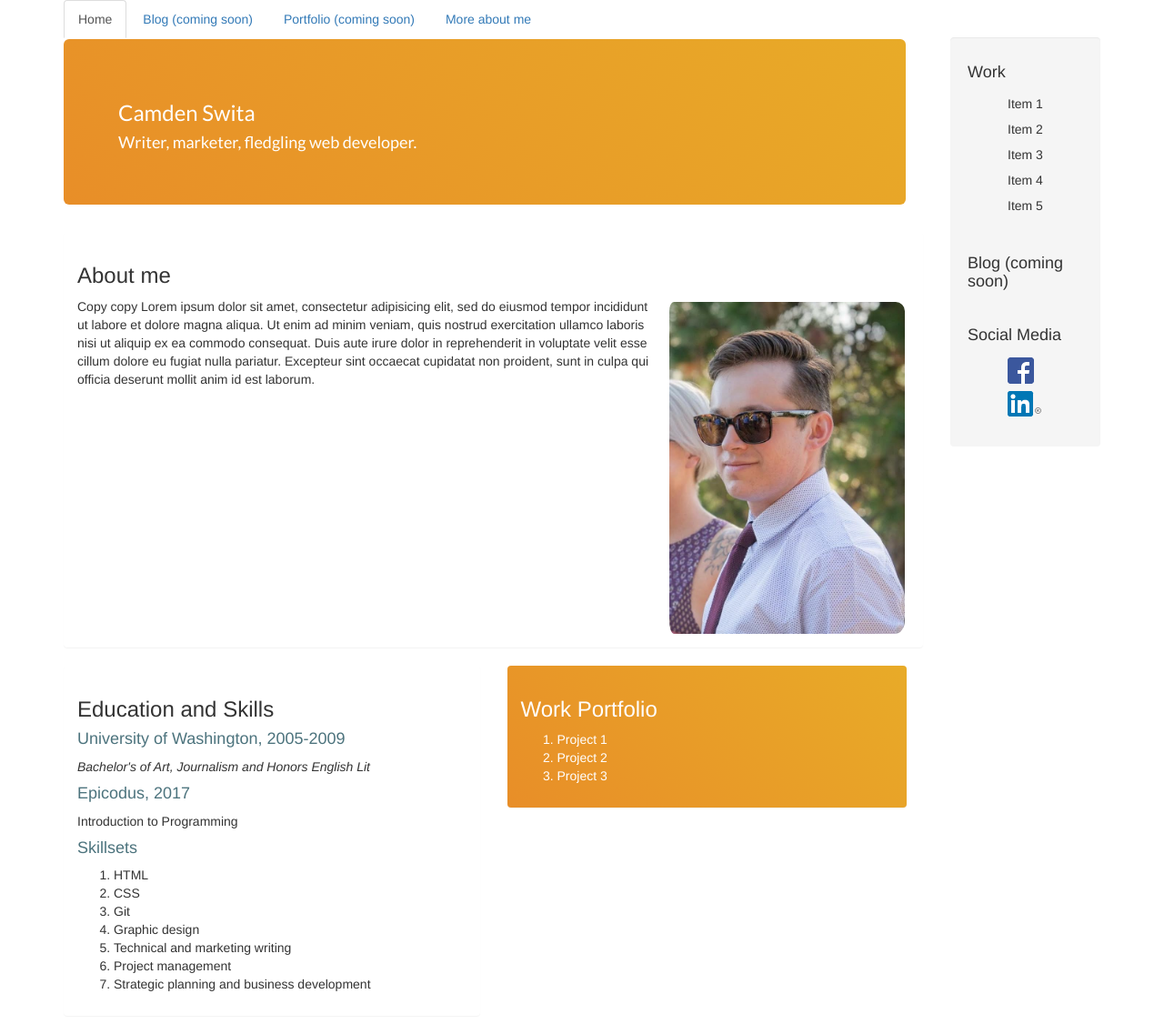
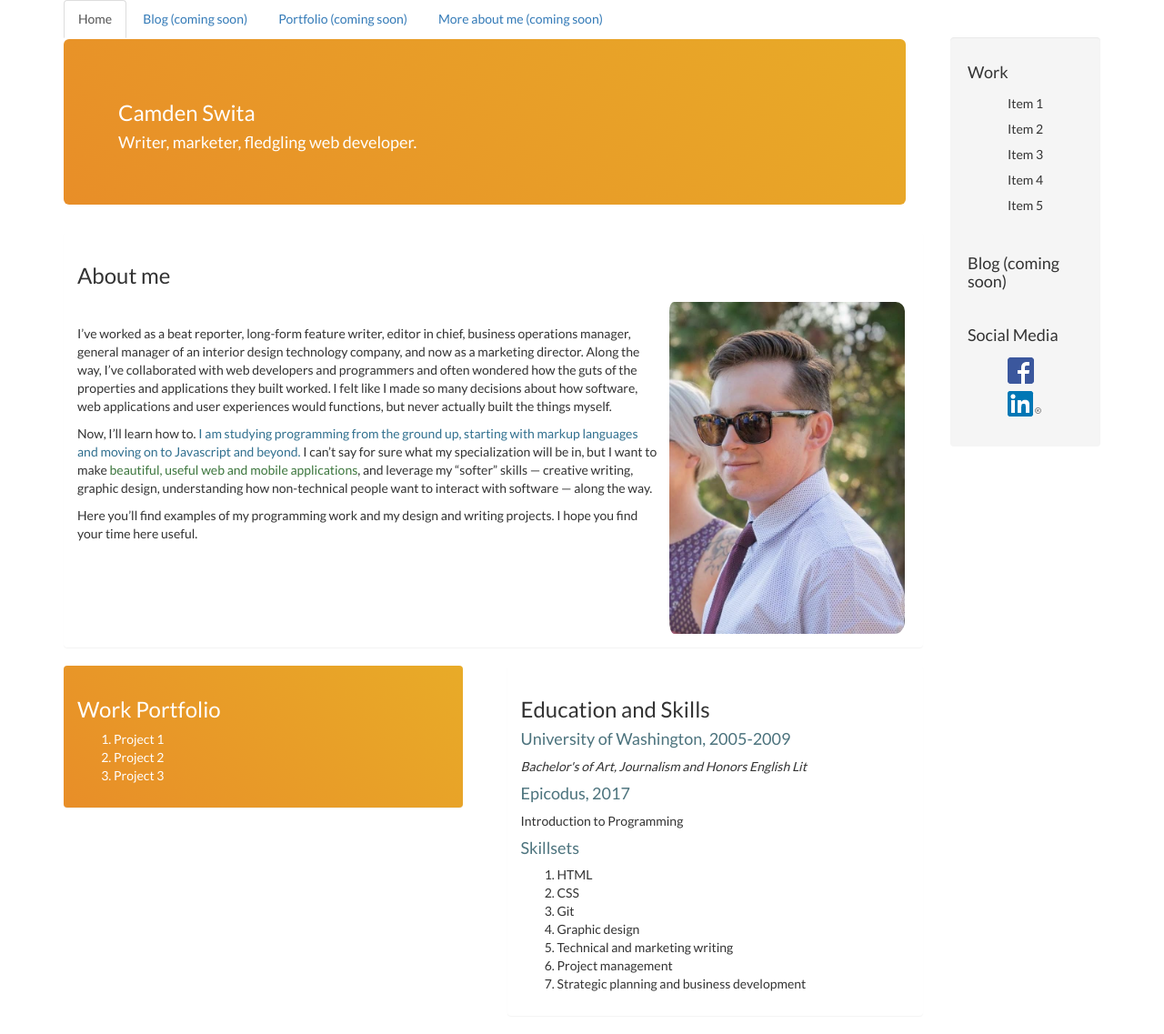
Before and after one commit to okiguess/web-portfolio, a plain HTML site: page index.html in a window 1280 px wide. Shown: the whole page at 91% size. Drawn offline with Linux system fonts and the light colour scheme.

Commit message:
It will add About Me copy, spans with boostrap classes for emphasis, and organize custom stylesheet.

```diff
--- a/css/styles.css
+++ b/css/styles.css
@@ -1,28 +1,42 @@
 /* font-family: 'Lato', sans-serif; */
 
+/*general*/
+
+.container {
+  font-family: 'Lato', sans-serif;
+  height: 1000px;
+}
+
+img {
+  display: block;
+}
+
+.nav {
+  border-bottom: 0;
+}
+
+/*sidebar*/
+
 #sidebar {
+  font-family: 'Lato', sans-serif;
   border: 0;
 }
 
 #sidebar li {
-  padding: 4px;
+  list-style-type: none;
+    padding: 4px;
 }
 
-.container {
-  height: 1000px;
-}
+/*jumbotron*/
 
 .jumbotron {
-  font-family: 'Lato', sans-serif;
   color: #FFFFFF;
   width: 98%;
   background-image: linear-gradient(45deg, #E88E28, #E8AB28);
   margin-top: 2px;
 }
 
-#sidebar li {
-  list-style-type: none;
-}
+/*main content*/
 
 #headshot {
   float: right;
@@ -34,8 +48,8 @@
   border-radius: 15px;
 }
 
-img {
-  display: block;
+#aboutme {
+  margin-top: 40px;
 }
 
 .panel {
@@ -46,10 +60,6 @@ img {
   color: #4C737D;
 }
 
-.nav {
-  border-bottom: 0;
-}
-
 #work {
   background-image: linear-gradient(45deg, #E88E28, #E8AB28);
   width: 96%;
--- a/index.html
+++ b/index.html
@@ -14,7 +14,7 @@
           <li role="presentation" class="active"><a href="#">Home</a></li>
           <li role="presentation"><a href="#">Blog (coming soon)</a></li>
           <li role="presentation"><a href="#">Portfolio (coming soon)</a></li>
-          <li role="presentation"><a href="#">More about me</a></li>
+          <li role="presentation"><a href="#">More about me (coming soon)</a></li>
         </ul>
       </div>
       <div class="row">
@@ -28,10 +28,26 @@
               <div class="panel-body">
                 <h3>About me</h3>
                 <img id="headshot" src="img/me-sunglasses.jpg" alt="Camden Swita">
-                <p>Copy copy Lorem ipsum dolor sit amet, consectetur adipisicing elit, sed do eiusmod tempor incididunt ut labore et dolore magna aliqua. Ut enim ad minim veniam, quis nostrud exercitation ullamco laboris nisi ut aliquip ex ea commodo consequat. Duis aute irure dolor in reprehenderit in voluptate velit esse cillum dolore eu fugiat nulla pariatur. Excepteur sint occaecat cupidatat non proident, sunt in culpa qui officia deserunt mollit anim id est laborum.</p>
+                <div id="aboutme">
+                  <p>I’ve worked as a beat reporter, long-form feature writer, editor in chief, business operations manager, general manager of an interior design technology company, and now as a marketing director. Along the way, I’ve collaborated with web developers and programmers and often wondered how the guts of the properties and applications they built worked. I felt like I made so many decisions about how software, web applications and user experiences would functions, but never actually built the things myself.</p>
+                  <p>Now, I’ll learn how to. <span class="text-info">I am studying programming from the ground up, starting with markup languages and moving on to Javascript and beyond.</span> I can’t say for sure what my specialization will be in, but I want to make <span class="text-success">beautiful, useful web and mobile applications</span>, and leverage my “softer” skills — creative writing, graphic design, understanding how non-technical people want to interact with software — along the way.</p>
+                  <p>Here you’ll find examples of my programming work and my design and writing projects. I hope you find your time here useful.</p>
+                </div>
               </div>
             </div>
             <div class="row">
+              <div class="col-md-6">
+                <div id="work" class="panel panel-default">
+                  <div class="panel-body">
+                    <h3>Work Portfolio</h3>
+                    <ol>
+                      <li>Project 1</li>
+                      <li>Project 2</li>
+                      <li>Project 3</li>
+                    </ol>
+                  </div>
+                </div>
+              </div>
               <div class="col-md-6">
                 <div class="panel panel-default">
                   <div class="panel-body">
@@ -49,18 +65,6 @@
                       <li>Technical and marketing writing</li>
                       <li>Project management</li>
                       <li>Strategic planning and business development</li>
-                    </ol>
-                  </div>
-                </div>
-              </div>
-              <div class="col-md-6">
-                <div id="work" class="panel panel-default">
-                  <div class="panel-body">
-                    <h3>Work Portfolio</h3>
-                    <ol>
-                      <li>Project 1</li>
-                      <li>Project 2</li>
-                      <li>Project 3</li>
                     </ol>
                   </div>
                 </div>
@@ -90,7 +94,5 @@
         </div>
       </div>
     </div>
-
-
   </body>
 </html>
```
